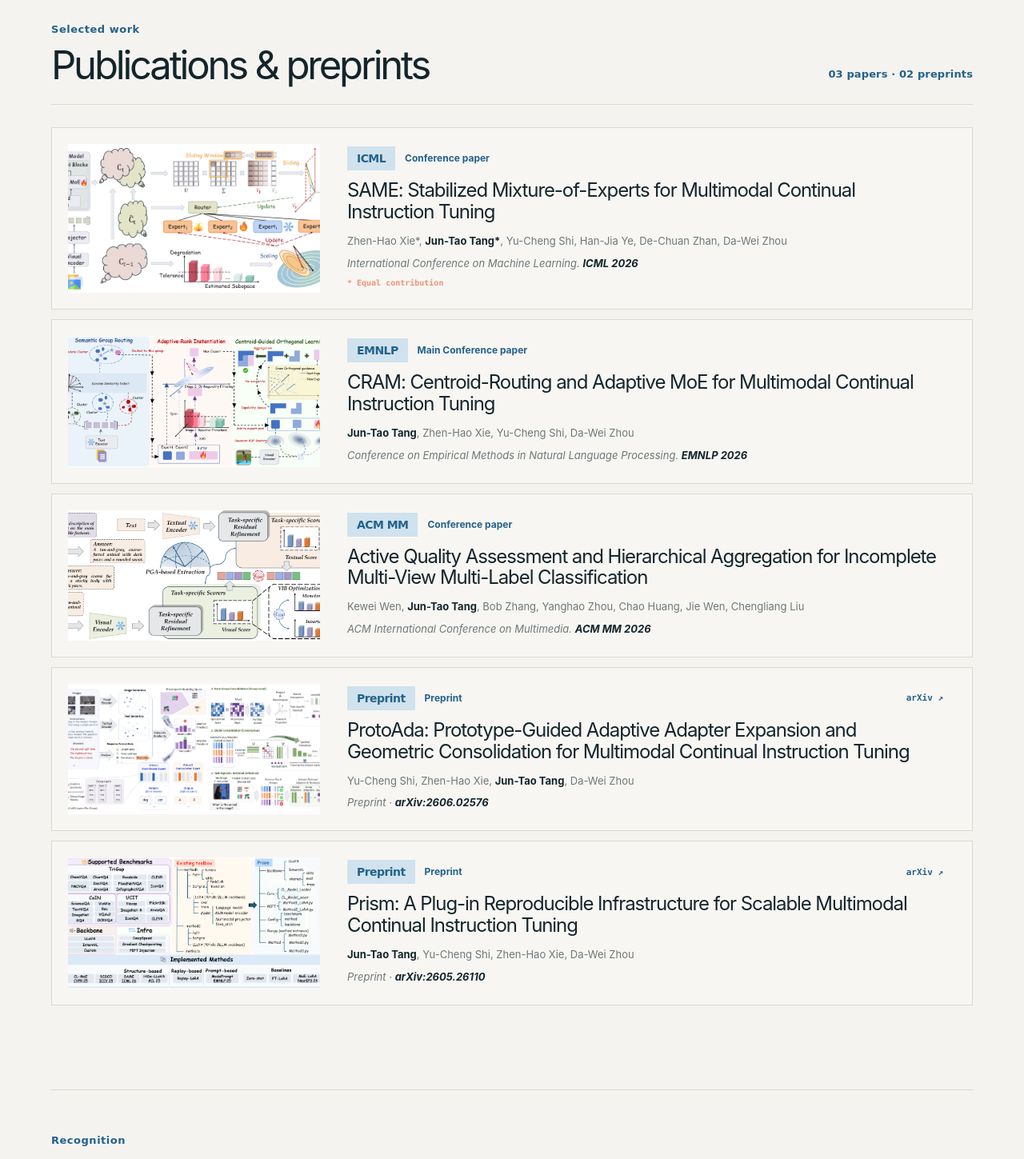
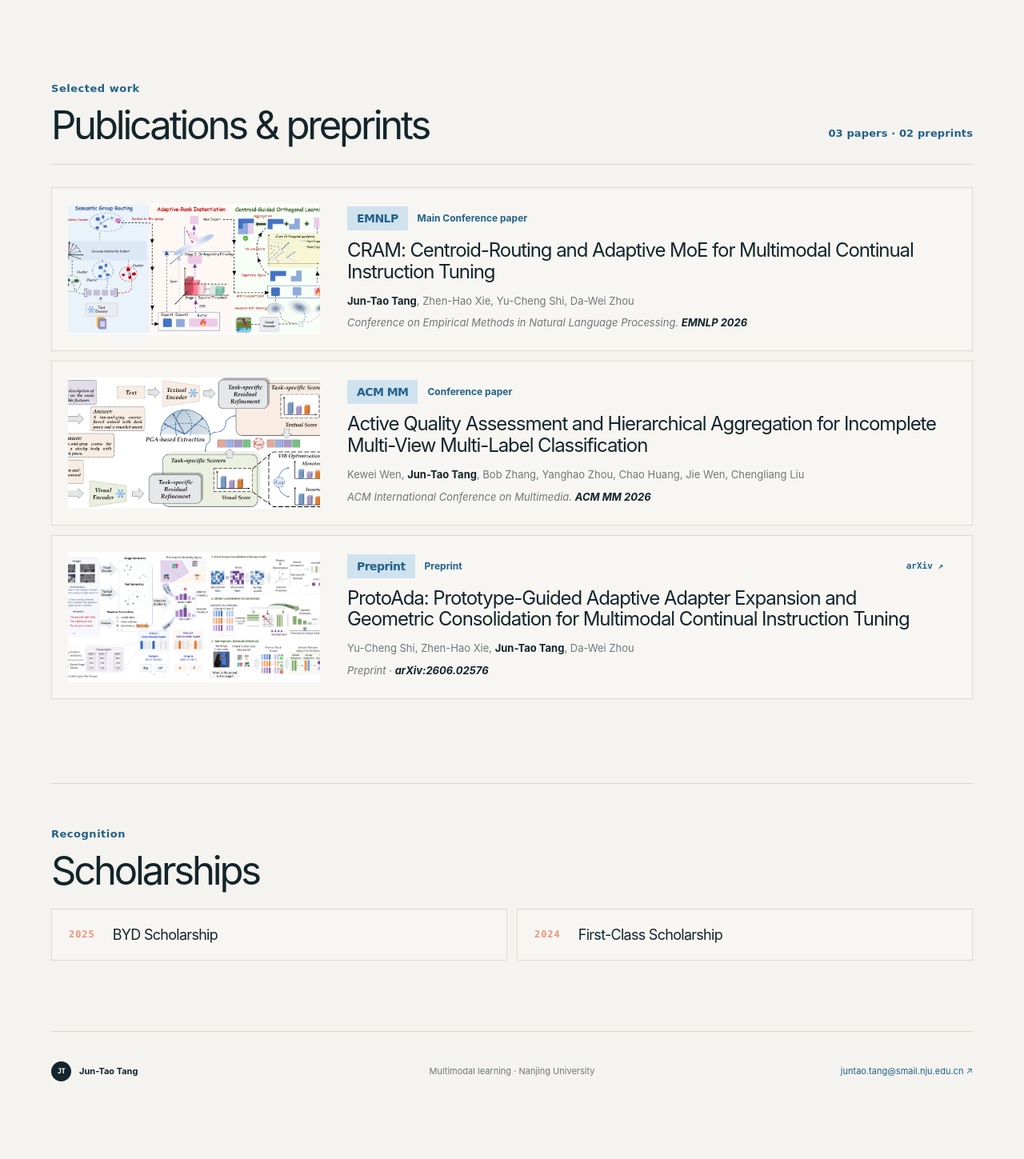
Before and after one commit to JuntaoTang/JuntaoTang.github.io, a Next.js app: page / in a window 1280 px wide. Shown: the part 1312-2761 px from the top of the page at 80% size. After the commit the page ends 2701 px from the top, so only its background shows below. Built offline with nearby package versions, Linux system fonts and the light colour scheme.

Commit message:
update
Removed multiple paper entries from the papers array.

```diff
--- a/app/page.tsx
+++ b/app/page.tsx
@@ -17,20 +17,6 @@ type Paper = {
 };
 
 const papers: Paper[] = [
-  {
-    label: 'ICML',
-    status: 'Conference paper',
-    title: 'SAME: Stabilized Mixture-of-Experts for Multimodal Continual Instruction Tuning',
-    authors: [
-      { name: 'Zhen-Hao Xie', equal: true }, { name: 'Jun-Tao Tang', me: true, equal: true }, { name: 'Yu-Cheng Shi' },
-      { name: 'Han-Jia Ye' }, { name: 'De-Chuan Zhan' }, { name: 'Da-Wei Zhou' },
-    ],
-    venueFull: 'International Conference on Machine Learning.',
-    venueShort: 'ICML 2026',
-    image: '/assets/papers/same.png',
-    showEqual: true,
-    contributionNote: '* Equal contribution',
-  },
   {
     label: 'EMNLP',
     status: 'Main Conference paper',
@@ -65,19 +51,6 @@ const papers: Paper[] = [
     venueShort: 'arXiv:2606.02576',
     image: '/assets/papers/protoada.png',
     link: 'https://arxiv.org/abs/2606.02576',
-    preprint: true,
-  },
-  {
-    label: 'Preprint',
-    status: 'Preprint',
-    title: 'Prism: A Plug-in Reproducible Infrastructure for Scalable Multimodal Continual Instruction Tuning',
-    authors: [
-      { name: 'Jun-Tao Tang', me: true }, { name: 'Yu-Cheng Shi' }, { name: 'Zhen-Hao Xie' }, { name: 'Da-Wei Zhou' },
-    ],
-    venueFull: 'Preprint ·',
-    venueShort: 'arXiv:2605.26110',
-    image: '/assets/papers/prism.png',
-    link: 'https://arxiv.org/abs/2605.26110',
     preprint: true,
   },
 ];
```
